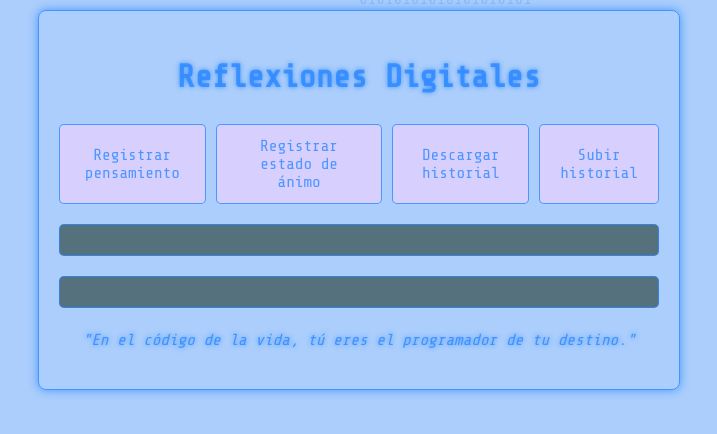
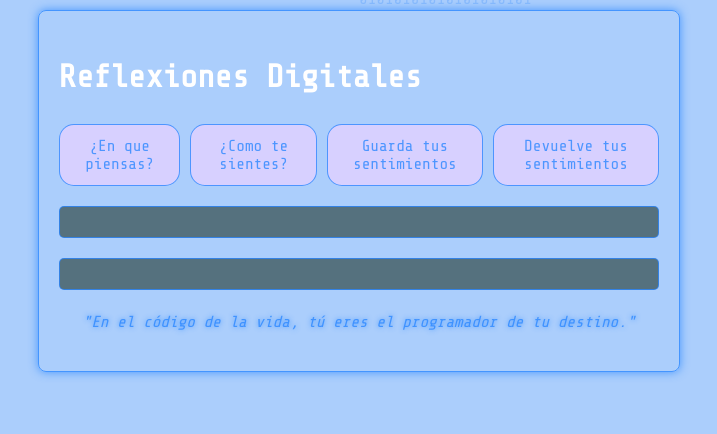
Before and after one commit to EdgarJTribaldo/reflechi, a website: page index.html in a window 1280 px wide. Shown: the whole page, without its empty margins (281-998 px from the left). Drawn offline with nearby package versions, Linux system fonts and the light colour scheme.

Commit message:
Separacion Css

```diff
--- a/index.html
+++ b/index.html
@@ -12,10 +12,10 @@
     <div class="container">
         <h1>Reflexiones Digitales</h1>
         <div class="btn-group">
-            <button id="logThoughtBtn">Registrar pensamiento</button>
-            <button id="logMoodBtn">Registrar estado de ánimo</button>
-            <button id="downloadHistoryBtn">Descargar historial</button>
-            <button id="uploadHistoryBtn">Subir historial</button>
+            <button id="logThoughtBtn">¿En que piensas?</button>
+            <button id="logMoodBtn">¿Como te sientes?</button>
+            <button id="downloadHistoryBtn">Guarda tus sentimientos</button>
+            <button id="uploadHistoryBtn">Devuelve tus sentimientos</button>
         </div>
         <input type="file" id="fileInput" style="display: none;">
         <div id="thoughtLog"></div>
--- a/style.css
+++ b/style.css
@@ -30,10 +30,9 @@
 }
 
 h1 {
-    color: var(--primary-color);
-    text-align: center;
+    color: white;
+    text-align: left;
     margin-bottom: 20px;
-    text-shadow: 0 0 5px var(--primary-color);
     font-size: 1.5rem;
 }
 
@@ -49,7 +48,7 @@
     color: var(--primary-color);
     border: 1px solid var(--primary-color);
     padding: 12px 20px;
-    border-radius: 5px;
+    border-radius: 15px;
     cursor: pointer;
     transition: all 0.3s ease;
     font-family: 'Share Tech Mono', monospace;
@@ -60,7 +59,6 @@
 button:hover, button:focus {
     background-color: var(--primary-color);
     color: var(--bg-color);
-    box-shadow: 0 0 10px var(--primary-color);
 }
 
 #thoughtLog {
```
